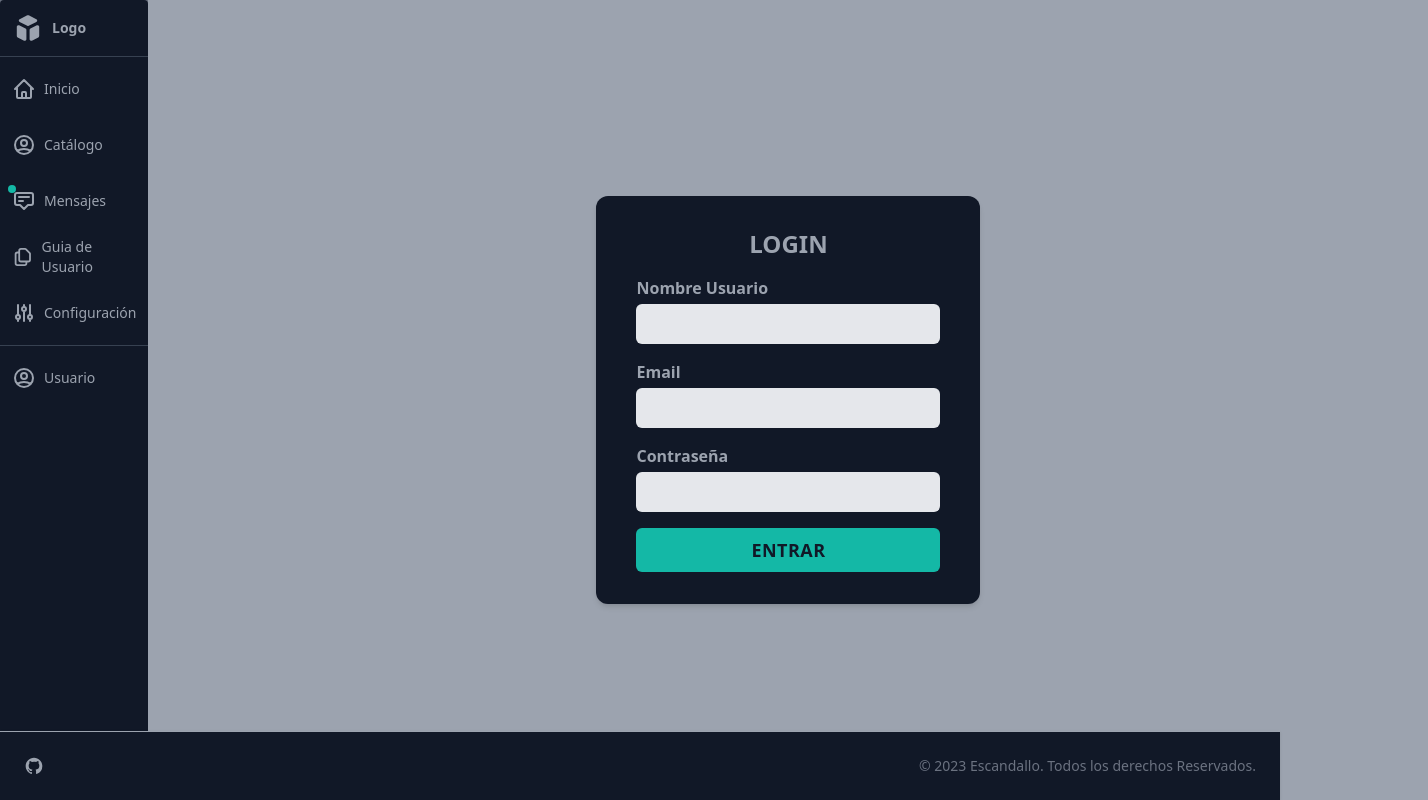
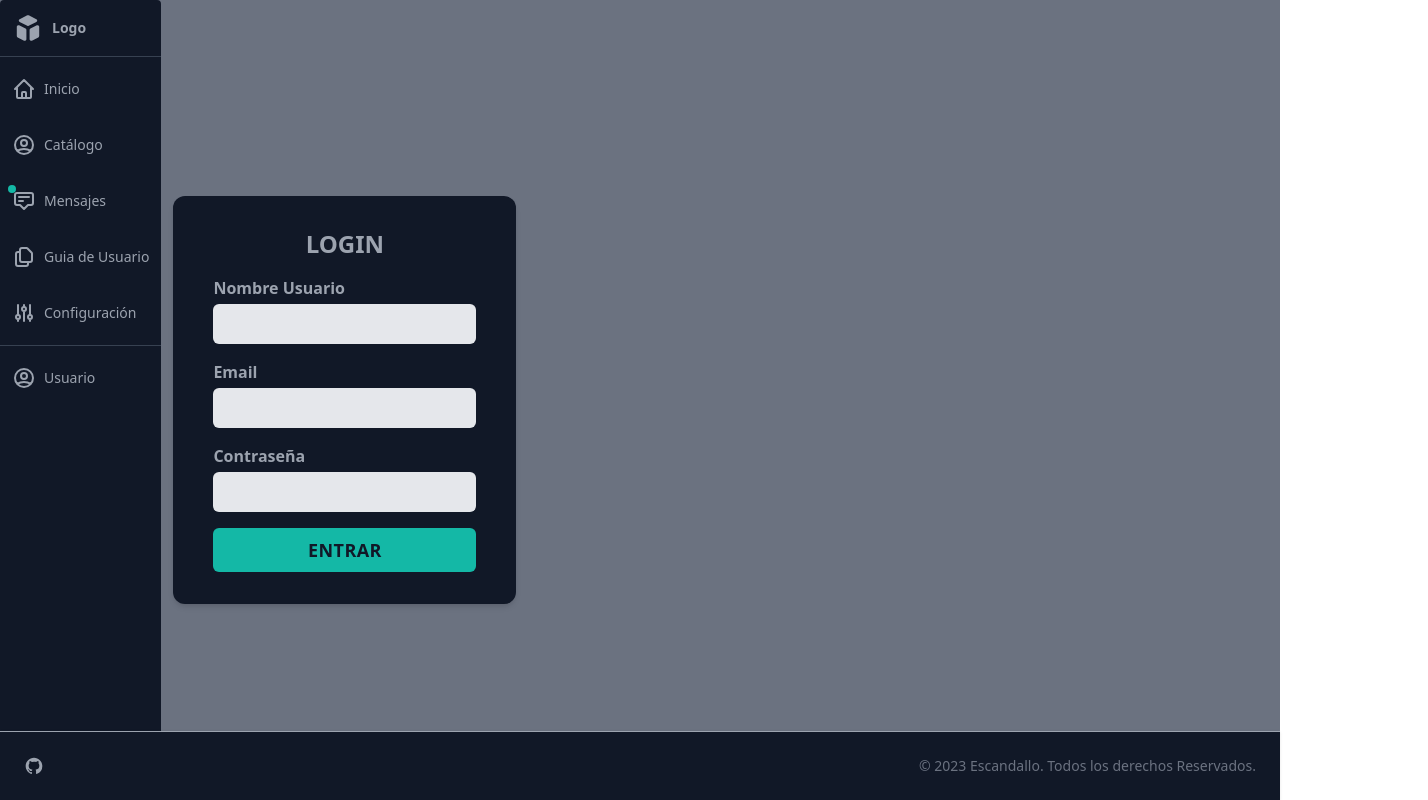
Before and after one commit to TamaraGlez/FrontScandallo, an Angular app: page /login in a window 1280 px wide. Shown: the whole page, 1428 px wide, since content can reach past the window. Built offline with nearby package versions, Linux system fonts and the light colour scheme.

Commit message:
fix code: responsive page&login

```diff
--- a/src/app/pages/login/login.component.html
+++ b/src/app/pages/login/login.component.html
@@ -1,15 +1,6 @@
-<!-- <div class="login">
-    <form class="form" method="post">
-      <h2>Login</h2>
-      <input type="text" name="Username" placeholder="Username" required="required">
-      <input type="password" name="password" placeholder="Password" required="required">
-      <button type="submit">Log in</button>
-    </form>
-  </div> -->
-
-<div class="h-screen bg-gray-400 flex justify-center items-center w-screen">
+<div class="h-full min-h-screen p-3 flex justify-center items-center">
   <form>
-    <div class="bg-gray-900  px-10 py-8 rounded-xl w-screen shadow-md max-w-sm">
+    <div class="bg-gray-900  px-10 py-8 rounded-xl shadow-md max-w-sm">
       <div class="space-y-4">
         <h1 class="text-center text-2xl font-semibold text-gray-400">LOGIN</h1>
         <div>
--- a/src/app/shared/components/nav/nav.component.html
+++ b/src/app/shared/components/nav/nav.component.html
@@ -1,4 +1,4 @@
-<nav class="h-full">
+<nav class="min-h-screen h-full">
 
   <div class="flex flex-col items-center h-full overflow-hidden text-gray-400 bg-gray-900 rounded ">
 
--- a/src/index.html
+++ b/src/index.html
@@ -9,7 +9,7 @@
 </head>
 <body>
 
-<div class="bg-gray-500 h-full flex-grow ">
+<div class="bg-gray-500 min-h-screen h-full flex-grow ">
 
   <app-root></app-root>
 
```
